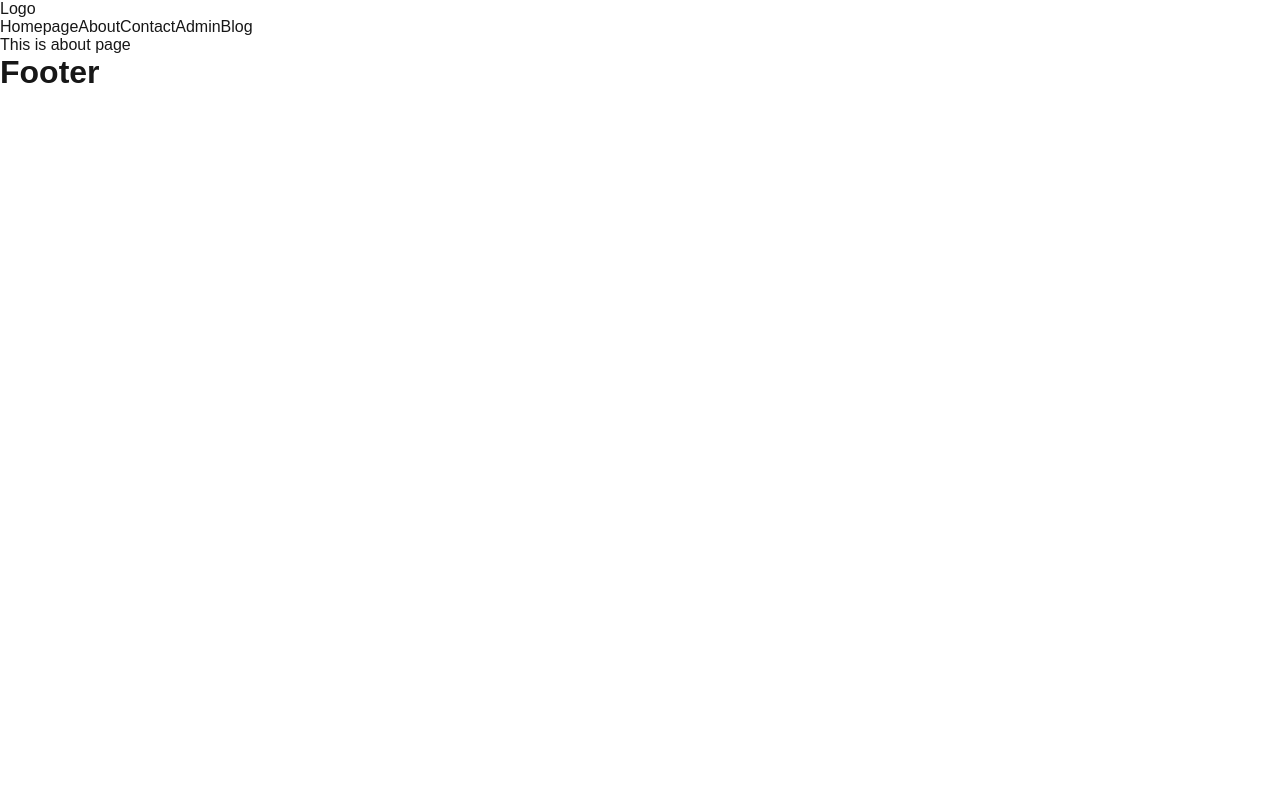
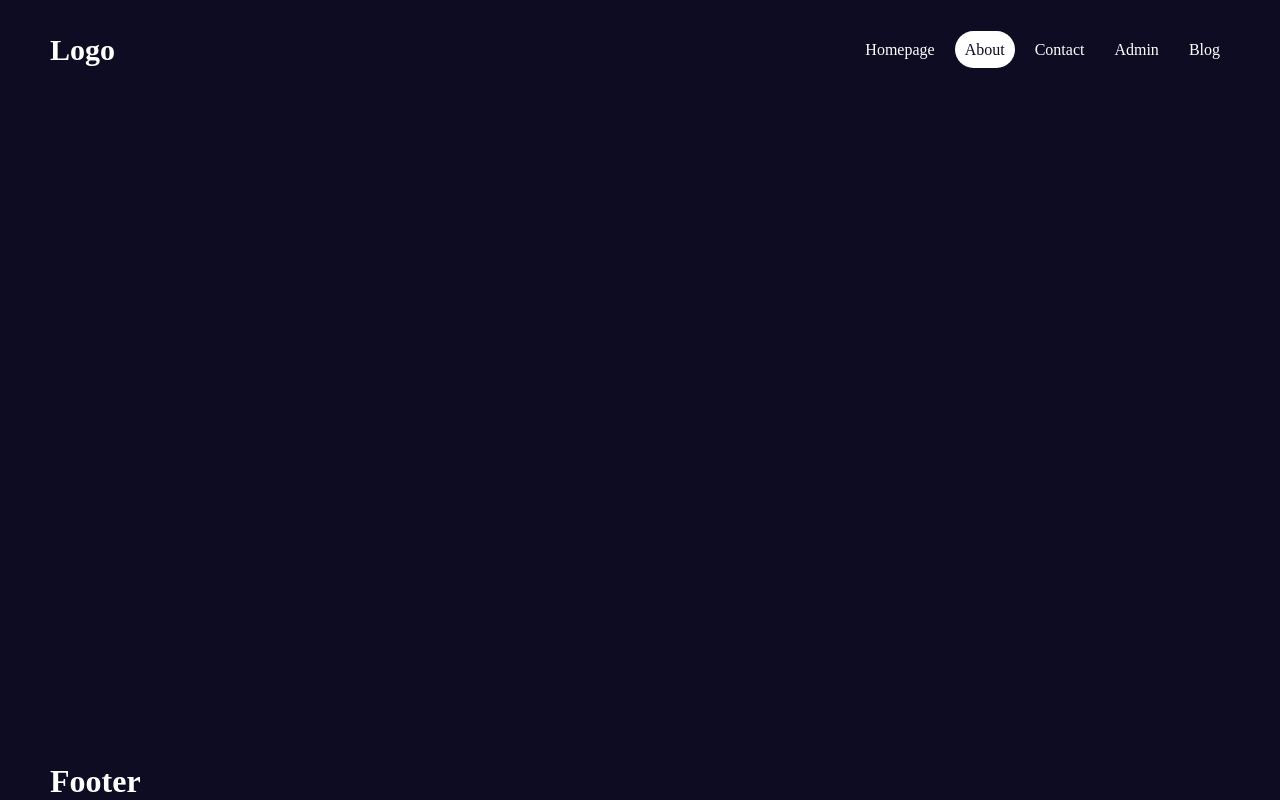
Before and after one commit to souravkumarswain/suvnext, a Next.js app: page /about in a window 1280 px wide. Built offline with nearby package versions, Linux system fonts and the light colour scheme.

Commit message:
Styling for navbar and links

```diff
--- a/src/app/globals.css
+++ b/src/app/globals.css
@@ -1,49 +1,31 @@
 :root {
-  --background: #ffffff;
-  --foreground: #171717;
+ --bg: #0d0c22;
+ --bgSoft:#2d2b42;
+ --text:white;
+ --textSoft:#e5e5e5;
+ --btn:#3673fd
+}
+*{
+  margin: 0;
+  padding: 0;
+  box-sizing: border-box;
 }
 
-@media (prefers-color-scheme: dark) {
-  :root {
-    --background: #0a0a0a;
-    --foreground: #ededed;
-  }
+body{
+  background-color: var(--bg);
+  color: var(--text);
 }
-
-html {
-  height: 100%;
+a{
+  text-decoration: none;
+  color: inherit;
 }
-
-html,
-body {
-  max-width: 100vw;
-  overflow-x: hidden;
+.container{
+  width: 1280px;
+  min-height: 100vh;
+  display: flex;
+  justify-content: space-between;
+  flex-direction: column;
+  padding-left: 50px;
+  padding-right: 50px;
+  margin: auto;
 }
-
-body {
-  min-height: 100%;
-  display: flex;
-  flex-direction: column;
-  color: var(--foreground);
-  background: var(--background);
-  font-family: Arial, Helvetica, sans-serif;
-  -webkit-font-smoothing: antialiased;
-  -moz-osx-font-smoothing: grayscale;
-}
-
-* {
-  box-sizing: border-box;
-  padding: 0;
-  margin: 0;
-}
-
-a {
-  color: inherit;
-  text-decoration: none;
-}
-
-@media (prefers-color-scheme: dark) {
-  html {
-    color-scheme: dark;
-  }
-}
--- a/src/app/layout.js
+++ b/src/app/layout.js
@@ -1,5 +1,5 @@
 import { Geist, Geist_Mono } from "next/font/google";
- import "./globals.css";
+import "./globals.css";
 import Navbar from "../components/navbar/Navbar";
 import Footer from "../components/footer/Footer";
 
@@ -20,10 +20,12 @@ export const metadata = {
 
 export default function RootLayout({ children }) {
   return (
-    <html lang="en" className={`${geistSans.variable} ${geistMono.variable}`}>
+    <html lang="en">
+      <div className="container">
       <Navbar/>
       <body>{children}</body>
       <Footer/>
+      </div>
     </html>
   );
 }
--- a/src/components/navbar/Navbar.jsx
+++ b/src/components/navbar/Navbar.jsx
@@ -1,11 +1,14 @@
 import React from 'react'
 import Links from './links/Links'
+import styles from "./navbar.module.css"
 
 const Navbar = () => {
   return (
-   <div>
+  <div className={styles.container}>
+   <div className={styles.logo}>
     Logo
-    <Links/>
+   </div>
+   <Links/>
    </div>
   )
 }
--- a/src/components/navbar/links/Links.jsx
+++ b/src/components/navbar/links/Links.jsx
@@ -1,5 +1,7 @@
 import Link from 'next/link'
 import React from 'react'
+import styles from './links.module.css'
+import NavLink from './navLinks/NavLink'
 
 const Links = () => {
     const headerLinks = [
@@ -24,12 +26,9 @@ const Links = () => {
         path: '/blog'
     }]
     return (
-        <div>
+        <div className={styles.links}>
             {
-                headerLinks.map((eachLink) =>
-                <Link key={eachLink.title} href={eachLink.path}>
-                    {eachLink.title}
-                </Link>)
+                headerLinks.map((eachLink) => <NavLink key = {eachLink.title} title={eachLink.title} path={eachLink.path}/>)
             }
         </div>
     )
--- /dev/null
+++ b/src/components/navbar/links/links.module.css
@@ -0,0 +1,5 @@
+.links{
+    display: flex;
+    align-items: center;
+    gap: 10px;
+}
--- /dev/null
+++ b/src/components/navbar/links/navLinks/NavLink.jsx
@@ -0,0 +1,21 @@
+"use client"
+
+import Link from 'next/link'
+import React from 'react'
+import styles from './NavLink.module.css'
+import { usePathname } from 'next/navigation'
+
+const NavLink = ({title,path}) => {
+    const pathName = usePathname()
+  return (
+    <div>
+        <Link href={path} className={`${styles.container}
+            ${pathName === path && styles.active}
+        `}>
+            {title}
+        </Link>
+    </div>
+  )
+}
+
+export default NavLink
--- /dev/null
+++ b/src/components/navbar/links/navLinks/NavLink.module.css
@@ -0,0 +1,12 @@
+.container{
+    min-width: 100px;
+    padding:10px;
+    border-radius: 20px;
+    font-weight: 500;
+    text-align: center;
+}
+
+.active{
+    background-color: var(--text);
+    color:var(--bg)
+}
--- /dev/null
+++ b/src/components/navbar/navbar.module.css
@@ -0,0 +1,10 @@
+.container{
+    display: flex;
+    height:100px ;
+    align-items: center;
+    justify-content: space-between;
+}
+.logo{
+    font-size: 30px;
+    font-weight: bold;
+}
```
